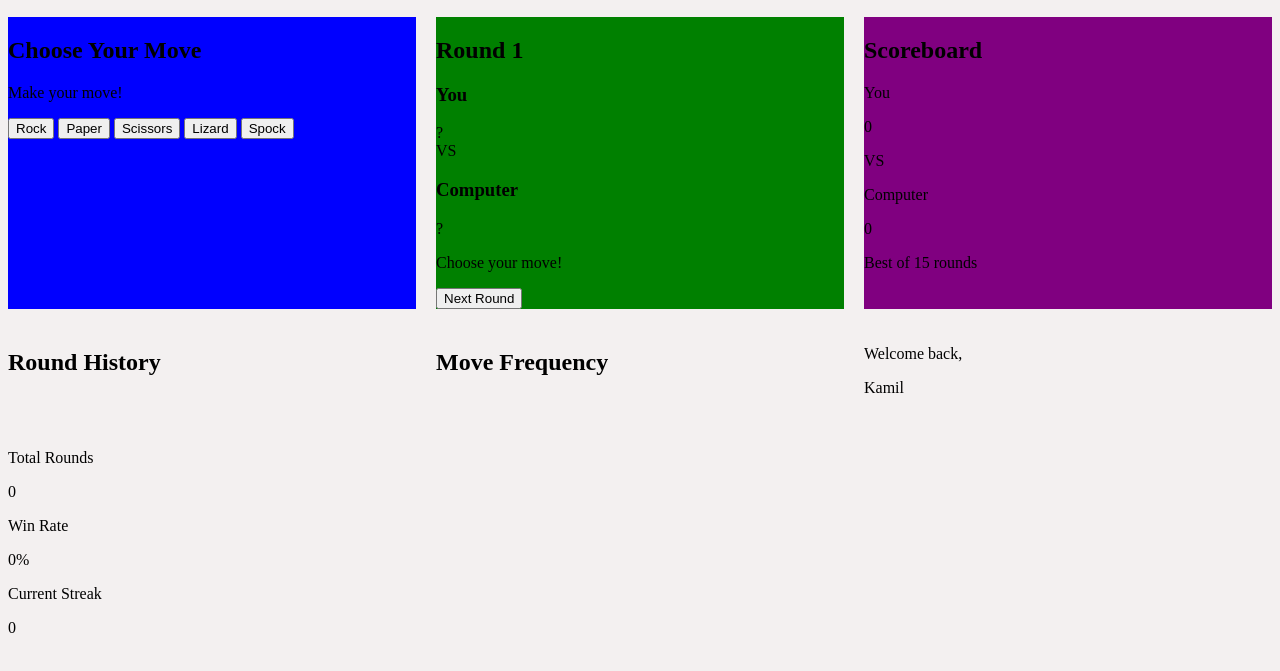
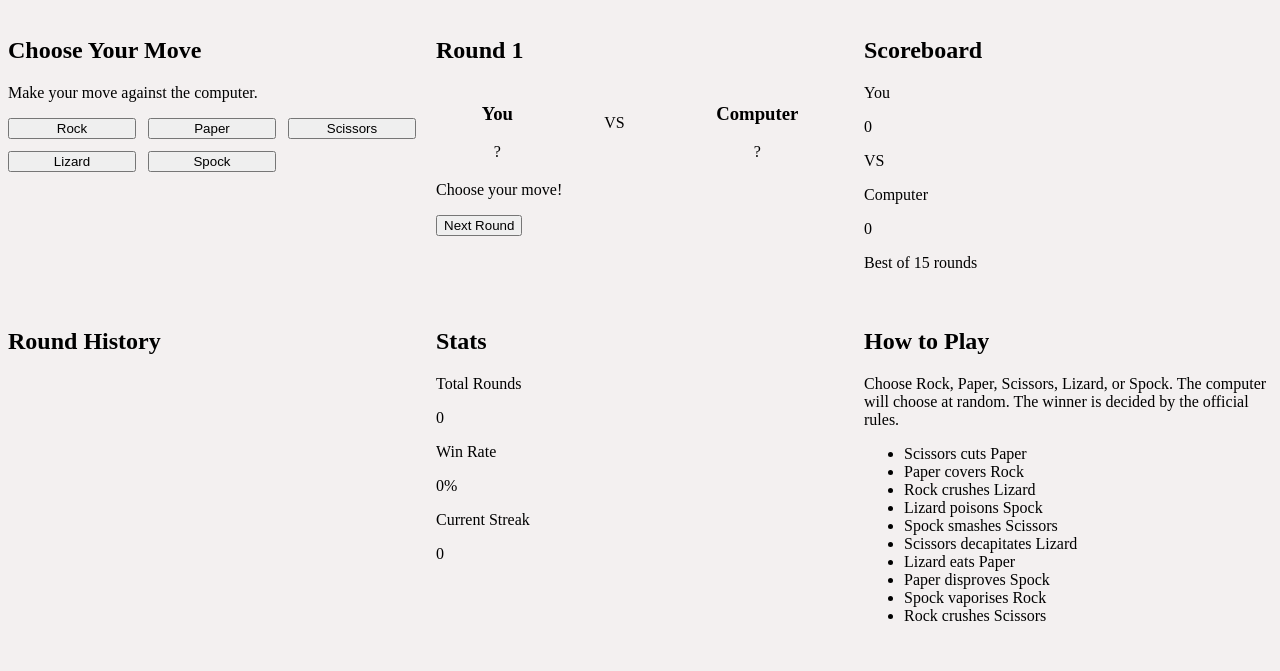
Before and after one commit to k2m13/milestone-project-2, a plain HTML site: page index.html in a window 1280 px wide. Shown: the part 125-796 px from the top of the page. Drawn offline with Linux system fonts and the light colour scheme.

Commit message:
Changes to HTML structure

```diff
--- a/assets/css/style.css
+++ b/assets/css/style.css
@@ -23,17 +23,21 @@ body {
     flex-wrap: wrap;
 }
 
-.move-panel {
-    background: blue;
-    min-height: 200px;
+.battle-area {
+    display: flex;
+    justify-content: space-around;
+    align-items: center;
+    margin: 20px 0;
 }
 
-.battle-panel {
-    background: green;
-    min-height: 200px;
+.choice-display {
+    display: flex;
+    flex-direction: column; /* Stacks player label above their chosen token */
+    align-items: center;
 }
 
-.score-panel {
-    background: purple;
-    min-height: 200px;
+.move-grid {
+    display: grid;
+    grid-template-columns: repeat(auto-fit, minmax(100px, 1fr));
+    gap: 12px;
 }
--- a/index.html
+++ b/index.html
@@ -19,7 +19,7 @@
             </div>
         </div>
 
-        <nav class="main-nav">
+        <nav class="main-nav" aria-label="Main navigation">
             <a class="nav-link nav-link--active" href="#play">Play</a>
             <a class="nav-link" href="#ranked">Ranked</a>
             <a class="nav-link" href="#stats">Stats</a>
@@ -38,7 +38,7 @@
 
         <section id="play" class="move-panel panel">
             <h2 class="panel-title">Choose Your Move</h2>
-            <p class="panel-subtitle">Make your move!</p>
+            <p class="panel-subtitle">Make your move against the computer.</p>
 
             <div class="move-grid">
                 <button class="move-card move-card--rock" data-choice="rock">Rock</button>
@@ -49,7 +49,7 @@
             </div>
         </section>
 
-        <section class="battle-panel panel">
+        <section class="battle-panel panel" aria-live="polite">
             <h2 class="panel-title">Round <span id="round-number">1</span></h2>
 
             <div class="battle-area">
@@ -113,19 +113,21 @@
             <div class="history-list" id="history-list"></div>
         </section>
 
-        <section class="frequency-panel panel">
+        <!-- <section class="frequency-panel panel">
             <h2 class="panel-title">Move Frequency</h2>
             <div class="frequency-chart" id="frequency-chart"></div>
             <ul class="frequency-list" id="frequency-list"></ul>
-        </section>
+        </section> -->
 
-        <section class="player-panel panel">
+        <!-- <section class="player-panel panel">
             <div class="player-avatar"></div>
             <p class="player-welcome">Welcome back,</p>
             <p class="player-name">Kamil</p>
-        </section>
+        </section> -->
 
-        <section class="summary-panel panel">
+        <section id="stats" class="summary-panel panel">
+            <h2 class="panel-title">Stats</h2>
+
             <div class="summary-item">
                 <p class="summary-label">Total Rounds</p>
                 <p class="summary-value" id="total-rounds">0</p>
@@ -150,6 +152,28 @@
             <p class="progress-score">1250 / 1500</p>
         </section> -->
 
+        <section id="how-to-play" class="rules-panel panel">
+            <h2 class="panel-title">How to Play</h2>
+
+            <p>
+                Choose Rock, Paper, Scissors, Lizard, or Spock. The computer will
+                choose at random. The winner is decided by the official rules.
+            </p>
+
+            <ul class="rules-list">
+                <li>Scissors cuts Paper</li>
+                <li>Paper covers Rock</li>
+                <li>Rock crushes Lizard</li>
+                <li>Lizard poisons Spock</li>
+                <li>Spock smashes Scissors</li>
+                <li>Scissors decapitates Lizard</li>
+                <li>Lizard eats Paper</li>
+                <li>Paper disproves Spock</li>
+                <li>Spock vaporises Rock</li>
+                <li>Rock crushes Scissors</li>
+            </ul>
+        </section>
+
     </main>
 
 </body>
```
